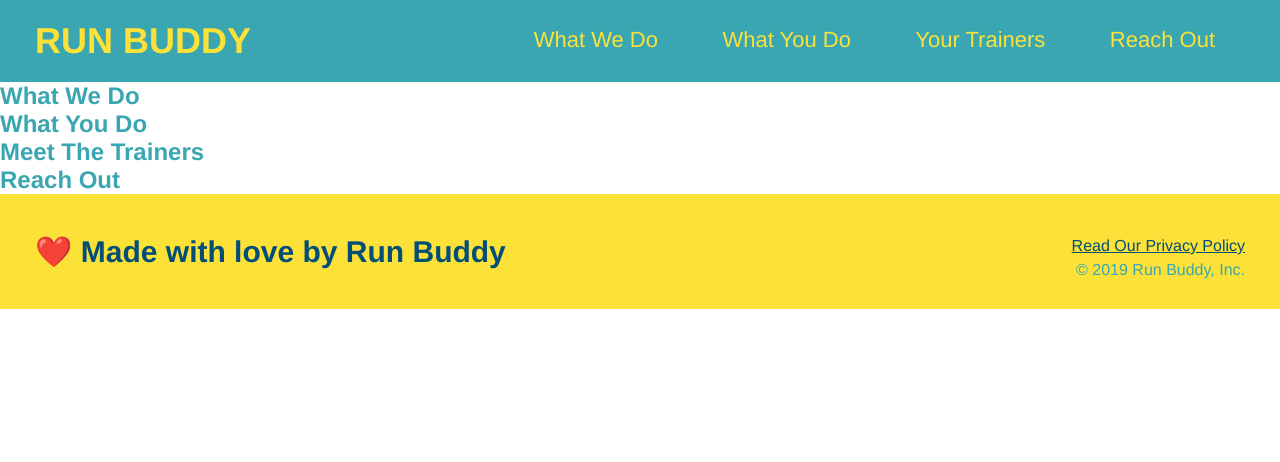
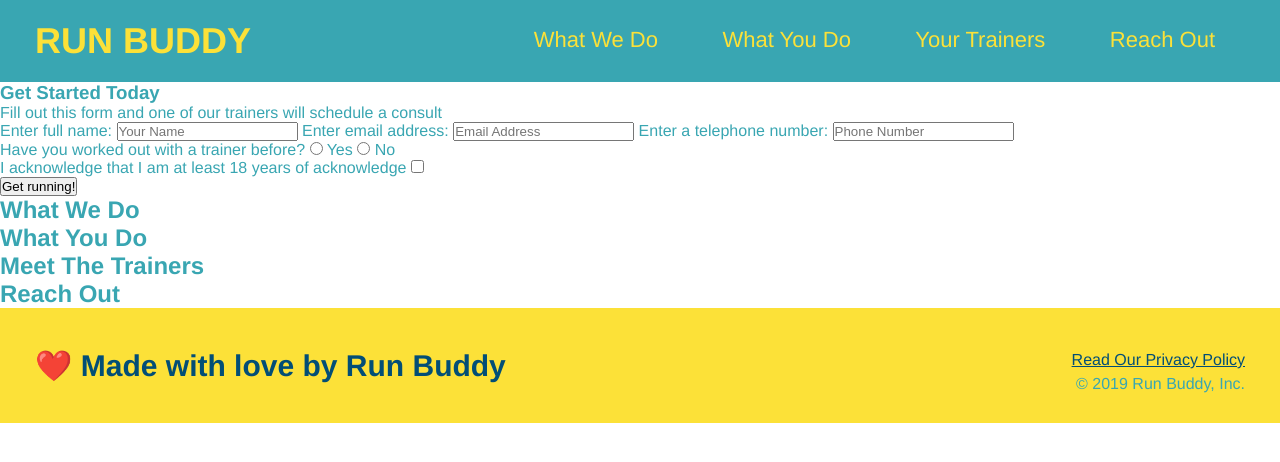
Before and after one commit to deanna-dewitt14/run-buddy, a plain HTML site: page index.html in a window 1280 px wide. Drawn offline with Linux system fonts and the light colour scheme.

Commit message:
added hero element

```diff
--- a/index.html
+++ b/index.html
@@ -35,7 +35,36 @@
 	</header>
 	<!--hero/jumbotron-->
 	<section>
+		<div>
+			<h3>Get Started Today</h3>
+			<p>Fill out this form and one of our trainers will schedule a consult</p>
+			<!-- Add form element -->
+			<form>
+				<label for="name">Enter full name:</label>
+				<input type="text" placeholder="Your Name" name="name" id="name" />
+				<label for="email">Enter email address:</label>
+				<input type="email" placeholder="Email Address" name="email" id="email">
+				<label for="phone">Enter a telephone number:</label>
+				<input type="tel" placeholder="Phone Number" name="phone" id="phone" />
+				<p>
+					Have you worked out with a trainer before?
+					<input type="radio" name="trainer-confirm" id="trainer-yes" />
+					<label for="trainer-yes">Yes</label>
+					<input type="radio" name="trainer-confirm" id="trainer-no" />
+					<label for="trainer-no">No</label>
+				</p>
+				<p>
+					I acknowledge that I am at least 18 years of acknowledge
+					</label>
+					<input type="checkbox" name="age-confirm" id="checkbox" />
+				</p>
+				<button type="submit">
+					Get running!
+				</button>
+			</form>
+		</div>
 	</section>
+	<!-- end hero -->
 	<!-- "what we do" section -->
 	<section>
 		<h2>What We Do</h2>
```
